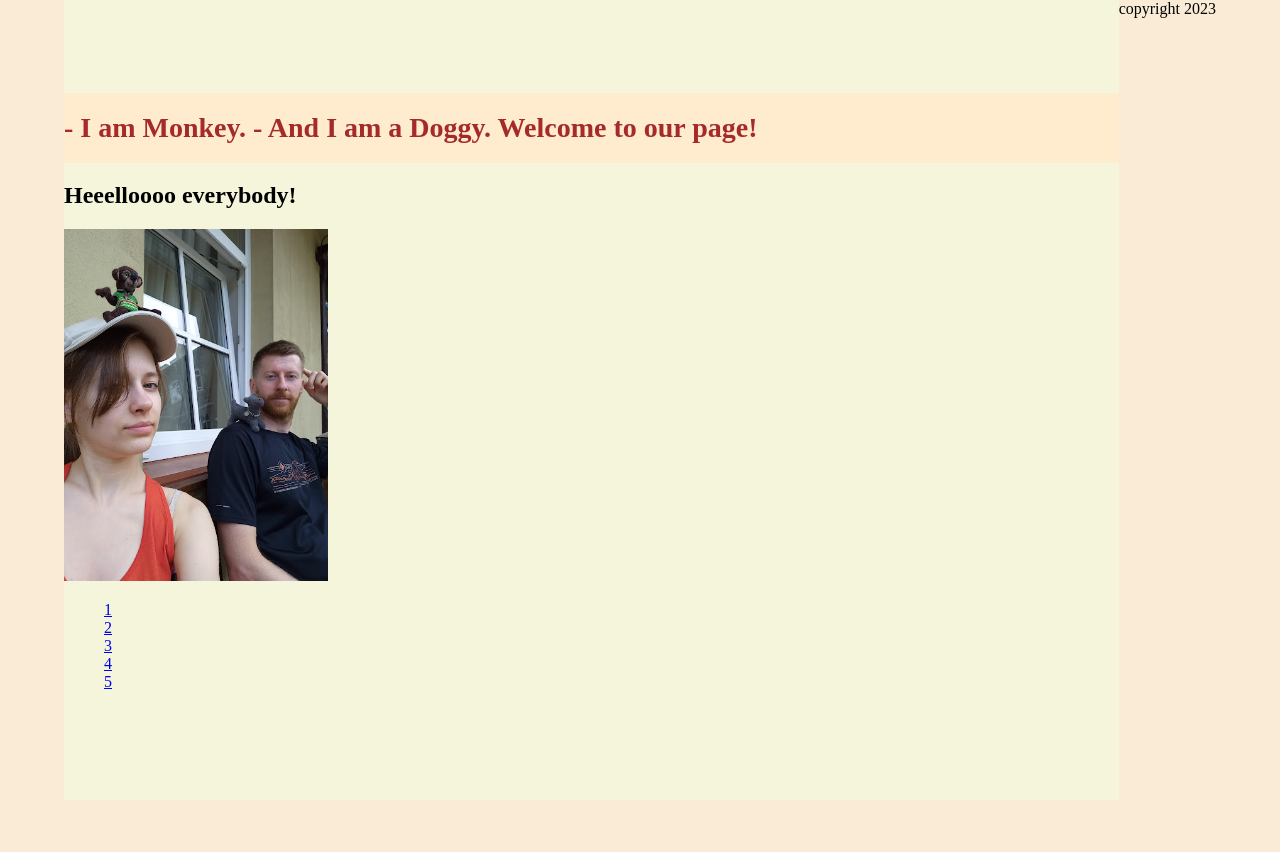
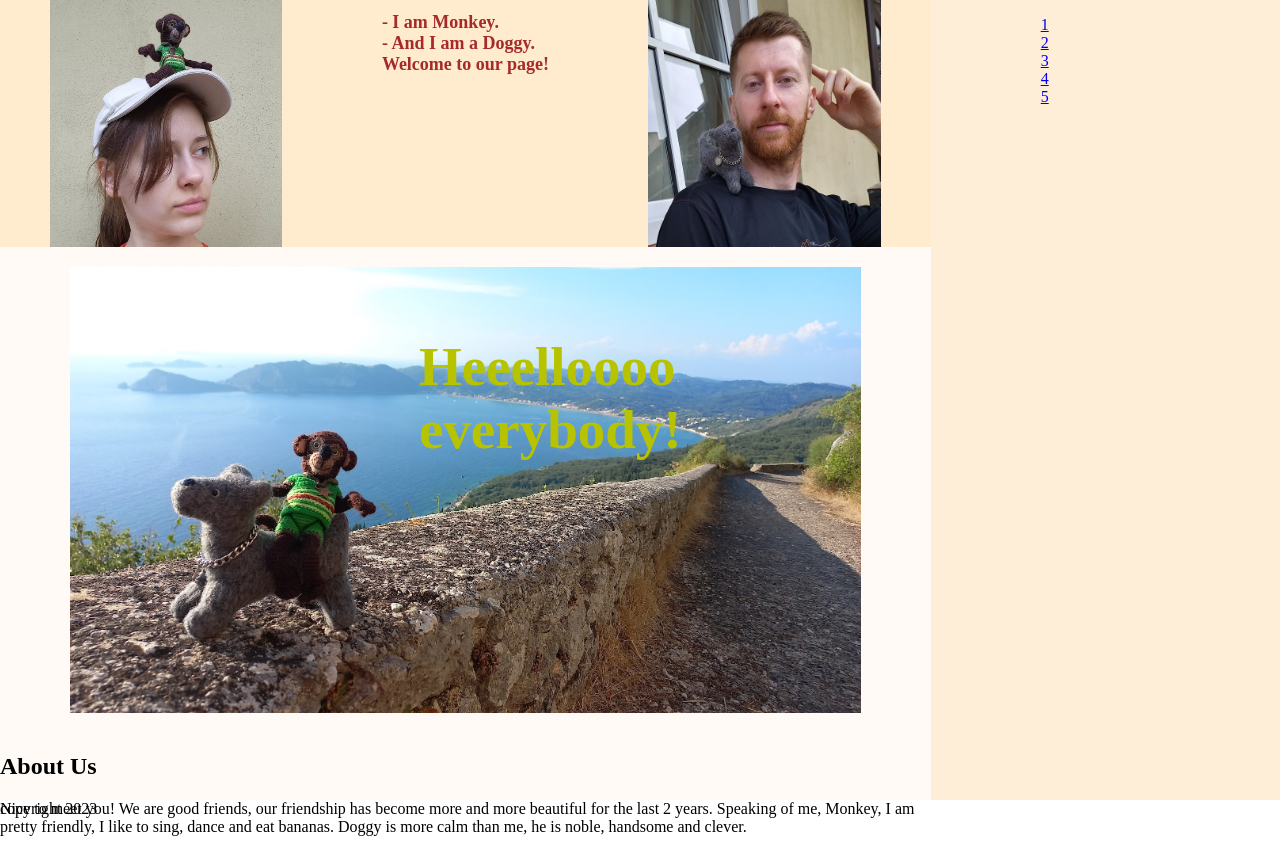
Before and after one commit to KateGoncharik/monkeyDoggy, a plain HTML site: page index.html in a window 1280 px wide. Before the commit the page ends 800 px from the top, so only its background shows below. Drawn offline with Linux system fonts and the light colour scheme.

Commit message:
add: blocks, photos; fixed: footer;

```diff
--- a/index.html
+++ b/index.html
@@ -10,14 +10,25 @@
         <div class="wrapper">
             <main class="container">
                 <header class="header">
-                    <h1 class="main-title">- I am Monkey. - And I am a Doggy. Welcome to our page!</h1>
+                    <img class="photos" src="img/monkey.jpg" alt="monkey">
+                    <h1 class="main-title">
+                        <span class="monkey-greeting"> - I am Monkey. </span><br>- And I am a Doggy. <br>Welcome to our page!</h1>
+                    <img class="photos" src="img/doggy.jpg" alt="doggy">
                     </header>
                 <div class="content">
                     <section class="greeting">
-                        <h2>Heeelloooo everybody!</h2>
-                        <img class="photos" src="img/we.jpg" alt="we">
+                        <h2 class="hello-title">Heeelloooo everybody!</h2>
+                        <img class="hello-img" src="img/bg.jpg" alt="we">
+                    </section>
+                    <section class="about">
+                        <h2 class="about-title">About Us</h2>
+                        <p class="about-p">Nice to meet you! We are good friends, our friendship has become more and more beautiful for the last 2 years.
+                            Speaking of me, Monkey, I am pretty friendly, I like to sing, dance and eat bananas.
+                        Doggy is more calm than me, he is noble, handsome and clever. </p>
                     </section>
                 </div>
+
+            </main>
             <aside class="sidebar">
                 <nav class="nav-block">
                     <ul class="nav-list">
@@ -30,12 +41,12 @@
                     </ul>
                 </nav>
             </aside>
-            </main>
 
+        </div>
         <footer class="footer">
             copyright 2023
+
         </footer>
-        </div>
     </body>
 
 </html>
--- a/style.css
+++ b/style.css
@@ -1,7 +1,6 @@
 body {
     height: 100vh;
-    width: 90%;
-    background-color: antiquewhite;
+
     margin: 0 auto;
 
     display: flex;
@@ -13,15 +12,16 @@ body {
     display: flex;
     /* flex-direction: column; */
     min-height: 100vh;
+    background: #feedd7;
 }
 
 .container {
     display: flex;
     flex-direction: column;
-    justify-content: center;
-    width: 70%;
-    flex-grow: 1;
-    background-color: beige;
+
+    width: 80%;
+    /* flex-grow: 1; */
+    background-color: #fffaf5;
 }
 
 .header {
@@ -36,18 +36,47 @@ body {
     flex-direction: column;
 }
 
+.greeting {
+    display: flex;
+    justify-content: space-around;
+    position: relative;
+    margin: 20px 0 20px 0;
+}
+
+.hello-title {
+    position: absolute;
+    top: 5%;
+    left: 45%;
+    font-size: 55px;
+    color: #b8c300;
+}
+
+.hello-img {
+    /* width: 100%;
+    height: auto; */
+    width: 85%;
+}
+
+
+.monkey-greeting {
+    text-align: left;
+}
+
 .main-title {
     color: brown;
-    font-size: 28px;
-    width: 100%;
+    font-size: 18px;
 }
 
 .photos {
     width: 25%;
 }
 
+
+
 .sidebar {
     width: 30%;
+    display: flex;
+    justify-content: center;
 }
 
 .nav-block {
@@ -63,3 +92,7 @@ body {
 .nav-li {
     list-style-type: none;
 }
+
+.footer {
+    width: 80%;
+}
```
Also changed, not shown: img/bg.jpg (added), img/castle.jpg (added), img/doggy.jpg (added), img/monkey.jpg (added), img/restaraunt.jpg (added), img/wine.jpg (added), 1 other file. Lines whose indentation alone changed are shown as unchanged.
